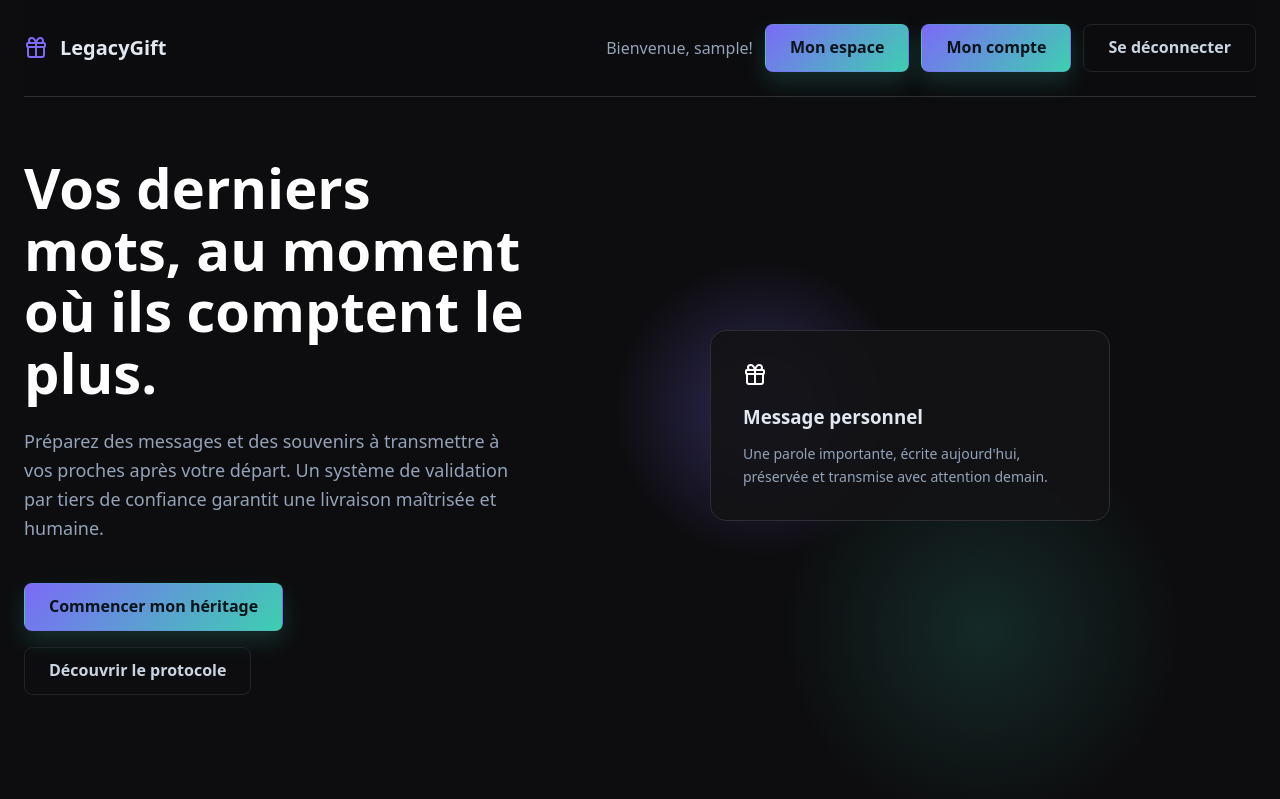
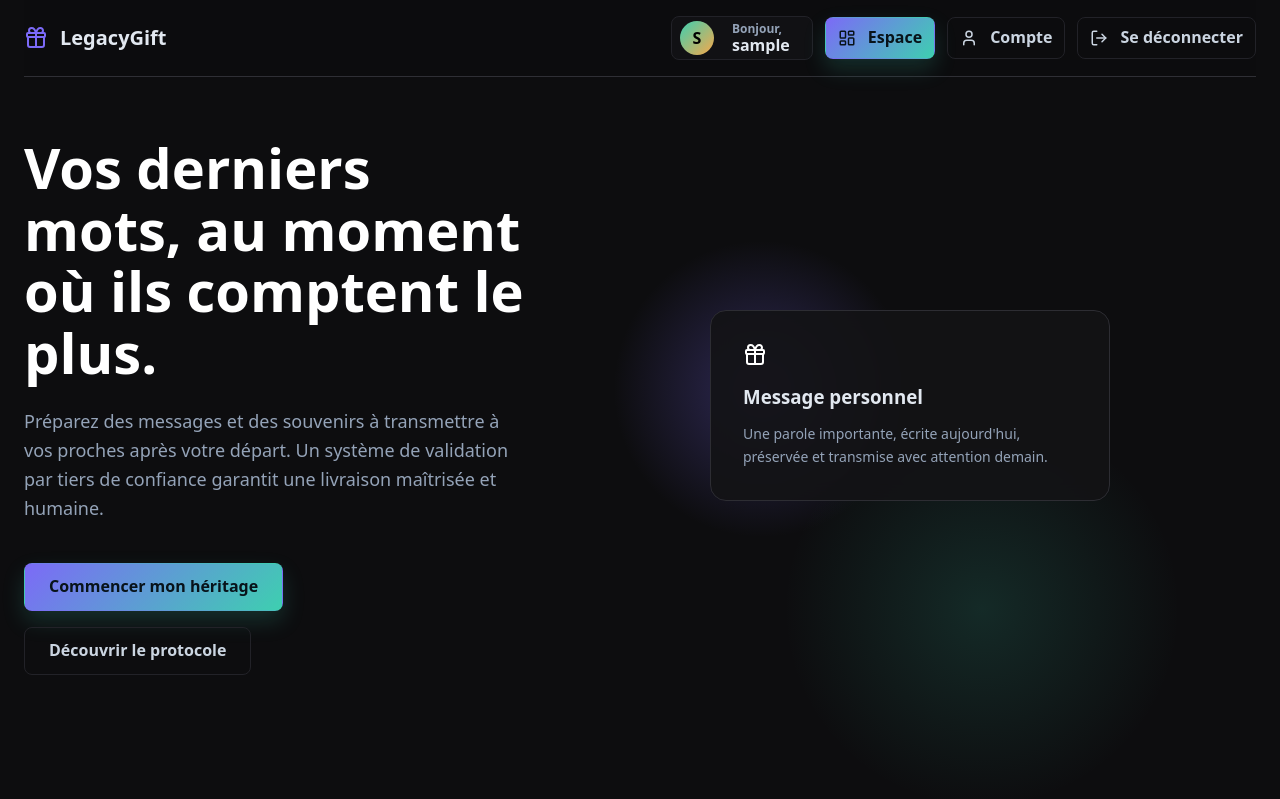
Before and after one commit to JeremDevX/Project-CDA, a React (Vite) app in the folder front/: page / in a window 1280 px wide. Shown: the top 799 px of the page. Built offline with nearby package versions, Linux system fonts and the light colour scheme; no server answers; sample sign-in values are in the browser's storage.

Commit message:
feat(header): enhance header component with menu button and user actions

```diff
--- a/front/src/components/Header/Header.css
+++ b/front/src/components/Header/Header.css
@@ -2,7 +2,7 @@
   position: sticky;
   top: 0;
   z-index: 100;
-  padding: var(--space-xl) 0;
+  padding: var(--space-lg) 0;
   display: flex;
   align-items: center;
   justify-content: space-between;
@@ -16,14 +16,18 @@
   display: flex;
   align-items: center;
   gap: var(--space-md);
+  flex: 0 0 auto;
   min-width: 0;
   color: inherit;
 }
 .header__actions {
+  position: relative;
   display: flex;
   align-items: center;
   flex-wrap: wrap;
   gap: var(--space-md);
+  justify-content: flex-end;
+  min-width: 0;
 }
 .header__brand-icon {
   color: var(--accent);
@@ -34,25 +38,133 @@
   color: var(--text-emphasis);
 }
 
+.header__menu-button {
+  display: none;
+  place-items: center;
+  width: 44px;
+  height: 44px;
+  padding: 0;
+  border: var(--border-width-sm) solid var(--border);
+  border-radius: var(--radius-md);
+  background: color-mix(in srgb, var(--surface) 88%, transparent);
+  color: var(--text-emphasis);
+  cursor: pointer;
+  transition:
+    background-color var(--transition-fast),
+    border-color var(--transition-fast),
+    color var(--transition-fast);
+}
+
+.header__menu-button:hover,
+.header__menu-button:focus-visible {
+  border-color: var(--accent);
+  color: var(--accent);
+}
+
+.header__user {
+  display: flex;
+  align-items: center;
+  gap: var(--space-sm);
+  min-width: 0;
+  max-width: 220px;
+  min-height: 42px;
+  padding: var(--space-xs) var(--space-md) var(--space-xs) var(--space-sm);
+  border: var(--border-width-sm) solid var(--border);
+  border-radius: var(--radius-md);
+  background: color-mix(in srgb, var(--surface) 86%, transparent);
+}
+
+.header__avatar {
+  display: grid;
+  place-items: center;
+  flex: 0 0 auto;
+  width: 34px;
+  height: 34px;
+  border-radius: 50%;
+  background: linear-gradient(135deg, var(--accent2), var(--accent3));
+  color: var(--text-contrast-strong);
+  font-weight: 800;
+}
+
 .header__welcome {
   margin: 0;
+  min-width: 0;
+  display: grid;
+  align-items: center;
+  justify-items: start;
+  line-height: 1.15;
+  padding: 0 10px;
+}
+
+.header__welcome-label {
+  font-size: 0.75rem;
+  font-weight: 600;
   color: var(--text-secondary);
+}
+
+.header__welcome-name {
+  overflow: hidden;
+  color: var(--text-emphasis);
+  font-weight: 700;
+  text-overflow: ellipsis;
+  white-space: nowrap;
+}
+
+.header__button.app-button {
+  min-height: 42px;
+  padding: var(--space-sm) var(--space-md);
+  white-space: nowrap;
+}
+
+.header__button.app-button--secondary:hover {
+  background-color: color-mix(in srgb, var(--accent) 12%, transparent);
+  border-color: var(--accent);
+  color: var(--accent);
 }
 
 @media (max-width: 767px) {
   .header {
-    flex-direction: column;
-    align-items: stretch;
+    display: grid;
+    grid-template-columns: 1fr auto;
+    padding: var(--space-md) 0;
   }
 
   .header__brand {
+    align-self: center;
+  }
+
+  .header__menu-button {
+    display: grid;
+  }
+
+  .header__actions {
+    display: none;
+    grid-column: 1 / -1;
+    flex-direction: column;
+    align-items: stretch;
+    justify-content: flex-start;
+    width: 100%;
+    margin-top: var(--space-xs);
+    padding: var(--space-md);
+    border: var(--border-width-sm) solid var(--border);
+    border-radius: var(--radius-md);
+    background: color-mix(in srgb, var(--surface) 94%, var(--bg));
+    box-shadow: 0 18px 36px rgba(0, 0, 0, 0.28);
+  }
+
+  .header__actions--open {
+    display: flex;
+  }
+
+  .header__user {
+    width: 100%;
+    max-width: none;
     justify-content: center;
   }
 
-  .header__actions {
-    flex-direction: column;
-    justify-content: stretch;
-    width: 100%;
+  .header__welcome {
+    justify-items: center;
+    text-align: center;
   }
 
   .header__actions .app-button {
@@ -61,9 +173,15 @@
 }
 
 .header__error {
-  position: absolute;
-  bottom: -0.75rem;
-  margin-top: var(--space-sm);
+  width: 100%;
+  margin: 0;
   color: var(--error);
   font-size: 0.875rem;
+  text-align: right;
 }
+
+@media (max-width: 767px) {
+  .header__error {
+    text-align: left;
+  }
+}
--- a/front/src/components/Header/Header.tsx
+++ b/front/src/components/Header/Header.tsx
@@ -1,10 +1,10 @@
 import "./Header.css";
-import { Gift } from "lucide-react";
-import { Link, useNavigate } from "react-router";
+import { Gift, LayoutDashboard, LogOut, Menu, User, X } from "lucide-react";
+import { Link, useLocation, useNavigate } from "react-router";
 import Button from "../Button/Button";
 
 import { useUserState } from "../../store/useAppStore";
-import { useState } from "react";
+import { useEffect, useState } from "react";
 import { logoutUser } from "../../api/auth";
 import { getErrorMessage } from "../../helpers/helpers";
 
@@ -14,13 +14,20 @@ export default function Header() {
   const clearAuthData = useUserState((state) => state.clearAuthData);
   const [logoutError, setLogoutError] = useState("");
   const [isLoggingOut, setIsLoggingOut] = useState(false);
+  const [isMenuOpen, setIsMenuOpen] = useState(false);
   const navigate = useNavigate();
+  const location = useLocation();
+
+  useEffect(() => {
+    setIsMenuOpen(false);
+  }, [location.pathname]);
 
   async function handleLogout() {
     setLogoutError("");
 
     if (!token) {
       clearAuthData();
+      setIsMenuOpen(false);
       navigate("/login", { replace: true });
       return;
     }
@@ -29,6 +36,7 @@ export default function Header() {
       setIsLoggingOut(true);
       await logoutUser(token);
       clearAuthData();
+      setIsMenuOpen(false);
       navigate("/login", { replace: true });
     } catch (error) {
       setLogoutError(getErrorMessage(error));
@@ -43,23 +51,71 @@ export default function Header() {
         <Gift className="header__brand-icon" size={24} />
         <span className="header__brand-text">LegacyGift</span>
       </Link>
-      <div className="header__actions">
+      <button
+        className="header__menu-button"
+        type="button"
+        aria-label={isMenuOpen ? "Fermer le menu" : "Ouvrir le menu"}
+        aria-expanded={isMenuOpen}
+        aria-controls="header-actions"
+        onClick={() => setIsMenuOpen((isOpen) => !isOpen)}
+      >
+        {isMenuOpen ? <X size={22} /> : <Menu size={22} />}
+      </button>
+      <div
+        id="header-actions"
+        className={`header__actions ${isMenuOpen ? "header__actions--open" : ""}`}
+      >
         {user ? (
           <>
-            <p className="header__welcome">Bienvenue, {user.username}!</p>
-            <Button type="primary" href="/dashboard" label="Mon espace" />
-            <Button type="primary" href="/account" label="Mon compte" />
+            <div className="header__user">
+              <span className="header__avatar" aria-hidden="true">
+                {user.username.slice(0, 1).toUpperCase()}
+              </span>
+              <p className="header__welcome" title={user.username}>
+                <span className="header__welcome-label">Bonjour,</span>
+                <span className="header__welcome-name">{user.username}</span>
+              </p>
+            </div>
+            <Button
+              type="primary"
+              href="/dashboard"
+              label="Espace"
+              icon={<LayoutDashboard size={18} />}
+              iconPosition="left"
+              className="header__button"
+            />
+            <Button
+              type="secondary"
+              href="/account"
+              label="Compte"
+              icon={<User size={18} />}
+              iconPosition="left"
+              className="header__button"
+            />
             <Button
               type="secondary"
               onClick={handleLogout}
               disabled={isLoggingOut}
               label={isLoggingOut ? "Déconnexion..." : "Se déconnecter"}
+              icon={<LogOut size={18} />}
+              iconPosition="left"
+              className="header__button header__button--logout"
             />
           </>
         ) : (
           <>
-            <Button type="secondary" href="/login" label="Se connecter" />
-            <Button type="primary" href="/register" label="Inscription" />
+            <Button
+              type="secondary"
+              href="/login"
+              label="Se connecter"
+              className="header__button"
+            />
+            <Button
+              type="primary"
+              href="/register"
+              label="Inscription"
+              className="header__button"
+            />
           </>
         )}
 
```
